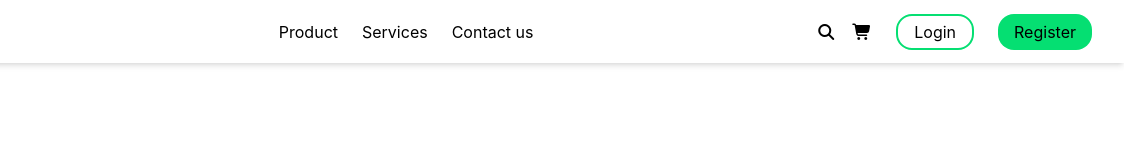
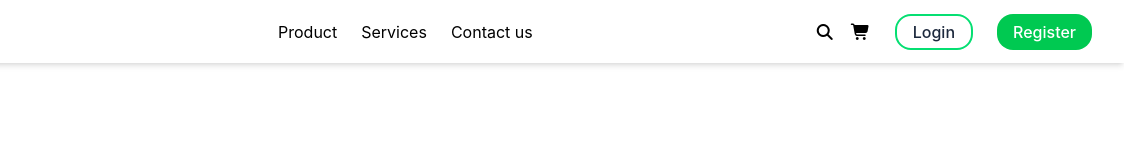
Before and after one commit to Moinul-Islam-71/tailwind-tutorial, a website: page index.html in a window 1280 px wide. Shown: the full height of the page, 156-1280 px from the left. Drawn offline with Linux system fonts and the light colour scheme.

Commit message:
apply text-color and font-size to the btn texts

```diff
--- a/index.html
+++ b/index.html
@@ -28,8 +28,8 @@
                 </div>
 
                 <div class="flex gap-6 justify-center items-center">
-                    <button class="rounded-2xl border-2 border-green-400 px-4 py-1">Login</button>
-                    <button class="rounded-2xl bg-green-400 px-4 py-1.5">Register</button>
+                    <button class="rounded-2xl text-slate-800 font-medium border-2 border-green-400 px-4 py-1">Login</button>
+                    <button class="rounded-2xl text-white font-medium bg-green-500 px-4 py-1.5">Register</button>
                 </div>
             </div>
         </nav>
```
Also changed, not shown: dist/output.css.
